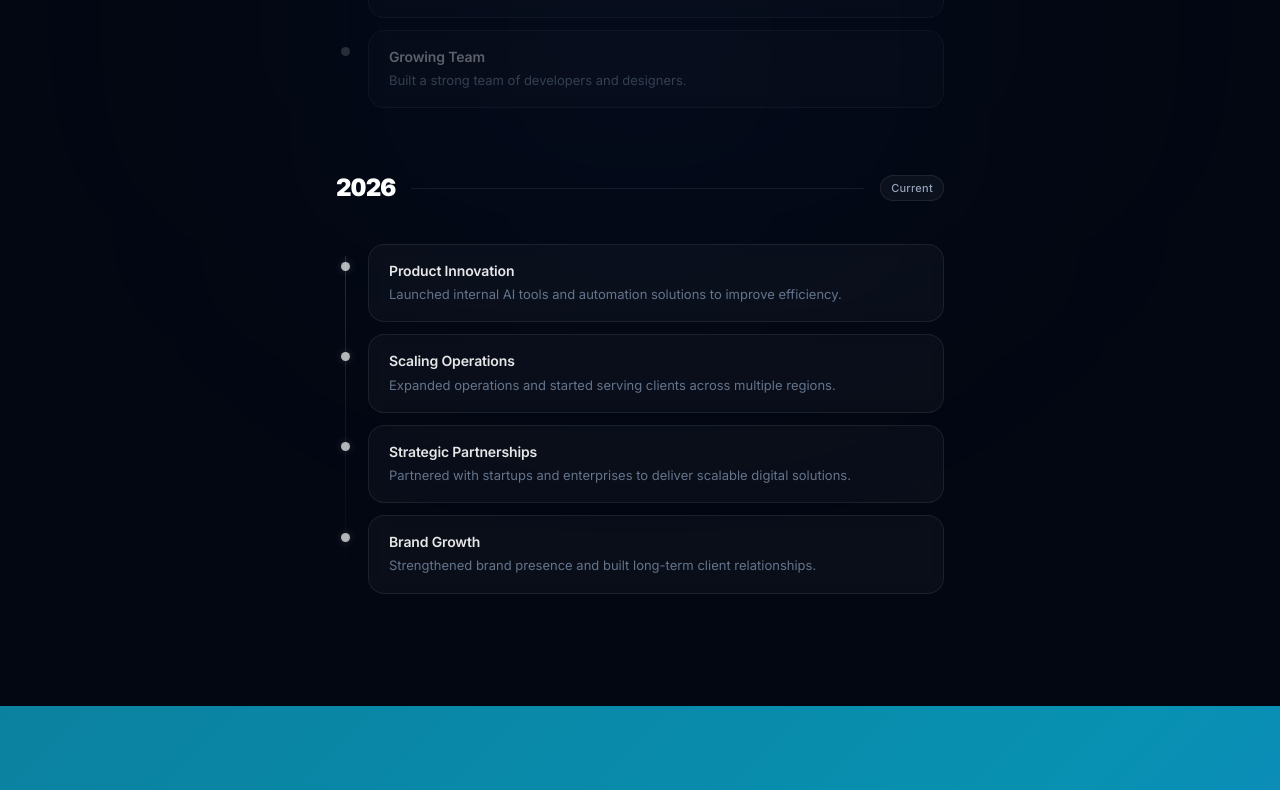
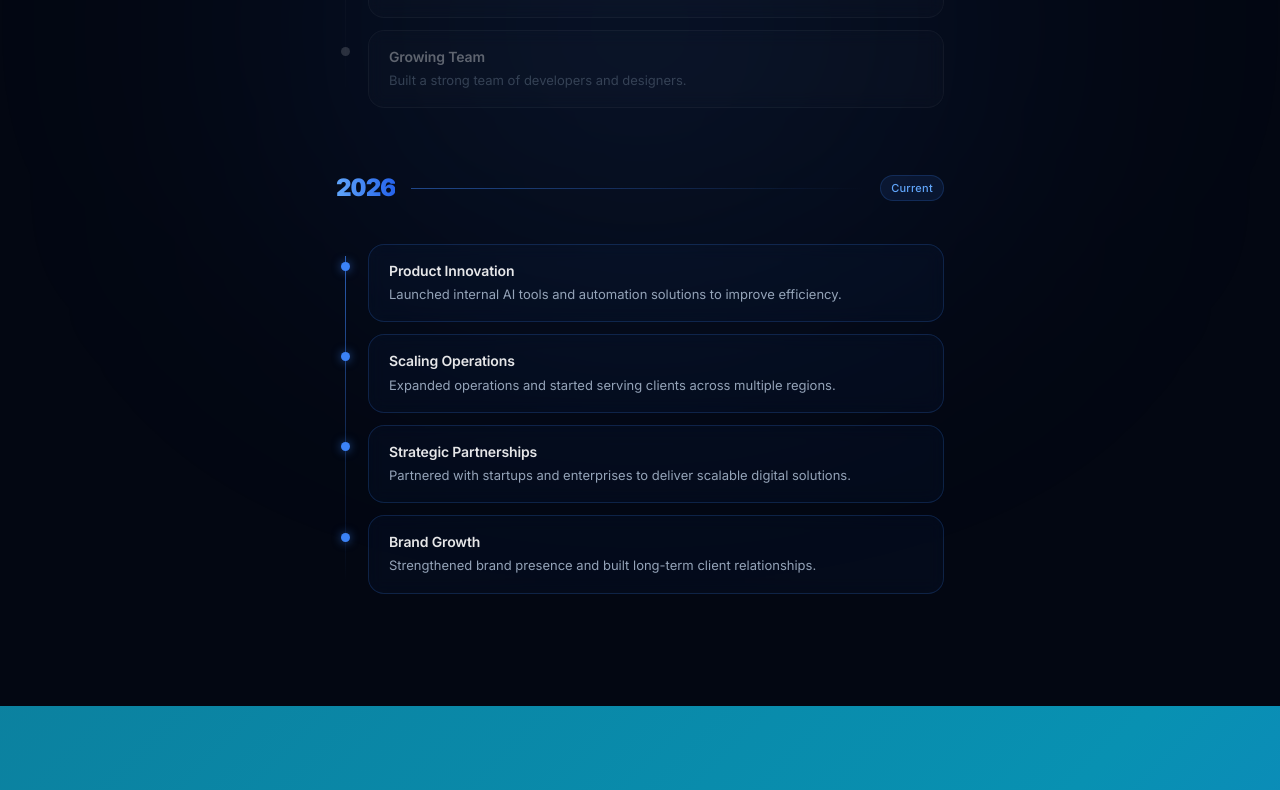
Before and after one commit to raghutammina-ai/digitaltechs, a Next.js app: page /about in a window 1280 px wide. Shown: the part 2696-3486 px from the top of the page. Built offline with nearby package versions, Linux system fonts and the light colour scheme; no server answers.

Commit message:
updated milestones blue UI

```diff
--- a/src/app/about/page.tsx
+++ b/src/app/about/page.tsx
@@ -214,9 +214,9 @@ export default function AboutPage() {
 
       {/* Timeline */}
       <section className="relative bg-[#030712] py-28 overflow-hidden">
-        {/* Single subtle ambient glow */}
+        {/* Ambient glow */}
         <div className="absolute inset-0 pointer-events-none">
-          <div className="absolute top-1/2 left-1/2 -translate-x-1/2 -translate-y-1/2 w-[700px] h-[500px] bg-blue-500/[0.04] rounded-full blur-[140px]" />
+          <div className="absolute top-1/2 left-1/2 -translate-x-1/2 -translate-y-1/2 w-[700px] h-[500px] bg-blue-500/10 rounded-full blur-[140px]" />
         </div>
 
         <div className="relative max-w-2xl mx-auto px-4 sm:px-6 lg:px-8">
@@ -244,18 +244,22 @@ export default function AboutPage() {
                   <div className="flex items-center gap-4 mb-10">
                     <span
                       className={`text-2xl font-black tracking-tight tabular-nums transition-colors duration-300 ${
-                        isCurrent ? 'text-white' : 'text-white/20'
+                        isCurrent
+                          ? 'bg-gradient-to-r from-blue-400 to-blue-600 bg-clip-text text-transparent'
+                          : 'text-white/25'
                       }`}
                     >
                       {group.year}
                     </span>
                     <div
                       className={`flex-1 h-px ${
-                        isCurrent ? 'bg-white/[0.08]' : 'bg-white/[0.04]'
+                        isCurrent
+                          ? 'bg-gradient-to-r from-blue-500/50 to-transparent'
+                          : 'bg-white/[0.04]'
                       }`}
                     />
                     {isCurrent && (
-                      <span className="text-[11px] font-medium tracking-wide text-slate-400 bg-white/[0.04] border border-white/[0.08] px-2.5 py-1 rounded-full">
+                      <span className="text-[11px] font-medium tracking-wide text-blue-400 bg-blue-500/10 border border-blue-500/20 px-2.5 py-1 rounded-full">
                         Current
                       </span>
                     )}
@@ -267,8 +271,8 @@ export default function AboutPage() {
                     <div
                       className={`absolute left-[9px] top-3 bottom-3 w-px ${
                         isCurrent
-                          ? 'bg-gradient-to-b from-white/[0.15] via-white/[0.07] to-transparent'
-                          : 'bg-gradient-to-b from-white/[0.06] to-transparent'
+                          ? 'bg-gradient-to-b from-blue-500/70 via-blue-500/30 to-transparent'
+                          : 'bg-gradient-to-b from-white/[0.08] to-transparent'
                       }`}
                     />
 
@@ -281,7 +285,7 @@ export default function AboutPage() {
                             <div
                               className={`absolute left-[5px] top-[1.1rem] w-[9px] h-[9px] rounded-full flex-shrink-0 transition-all duration-500 ${
                                 isCurrent
-                                  ? 'bg-white/70 shadow-[0_0_8px_rgba(255,255,255,0.18)]'
+                                  ? 'bg-blue-500 shadow-[0_0_10px_rgba(59,130,246,0.6)]'
                                   : 'bg-white/[0.15]'
                               }`}
                             />
@@ -289,15 +293,14 @@ export default function AboutPage() {
                             {/* Card */}
                             <div
                               className={`group flex-1 rounded-2xl px-5 py-4 border transition-all duration-300 ease-out cursor-default
-                                hover:-translate-y-1
-                                hover:shadow-[0_16px_48px_rgba(0,0,0,0.5)] ${
+                                hover:-translate-y-1 ${
                                 isCurrent
-                                  ? 'border-white/[0.08] hover:border-white/[0.14]'
-                                  : 'border-white/[0.04] hover:border-white/[0.09]'
+                                  ? 'border-blue-500/20 hover:border-blue-400/40 hover:shadow-[0_0_25px_rgba(59,130,246,0.12)]'
+                                  : 'border-white/[0.04] hover:border-white/[0.09] hover:shadow-[0_8px_24px_rgba(0,0,0,0.4)]'
                               }`}
                               style={{
                                 background: isCurrent
-                                  ? 'rgba(255,255,255,0.03)'
+                                  ? 'rgba(59,130,246,0.04)'
                                   : 'rgba(255,255,255,0.015)',
                                 backdropFilter: 'blur(8px)',
                               }}
@@ -312,7 +315,7 @@ export default function AboutPage() {
                               <p
                                 className={`text-[13px] leading-relaxed transition-colors duration-300 ${
                                   isCurrent
-                                    ? 'text-slate-500 group-hover:text-slate-400'
+                                    ? 'text-slate-400 group-hover:text-slate-300'
                                     : 'text-slate-600/70'
                                 }`}
                               >
```
